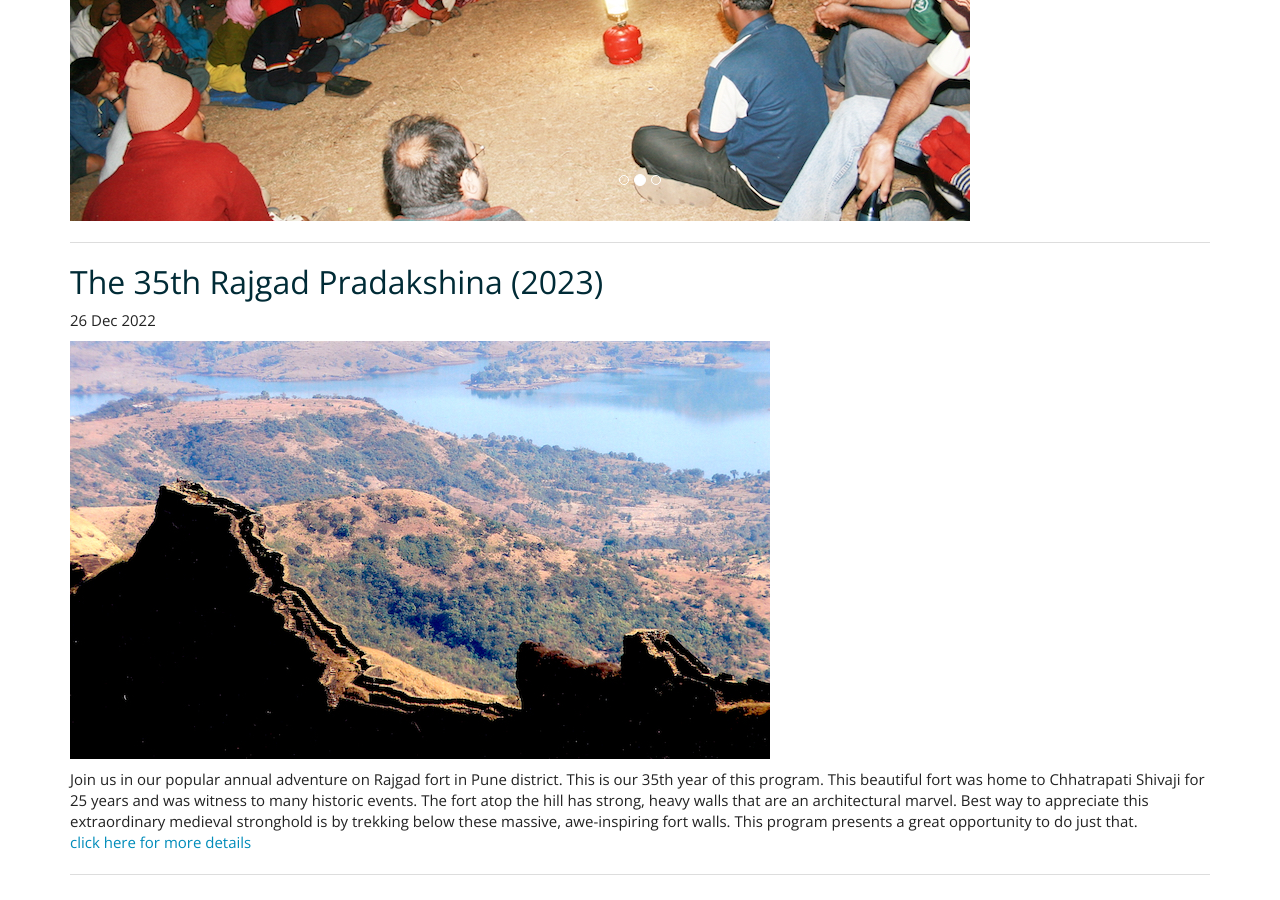
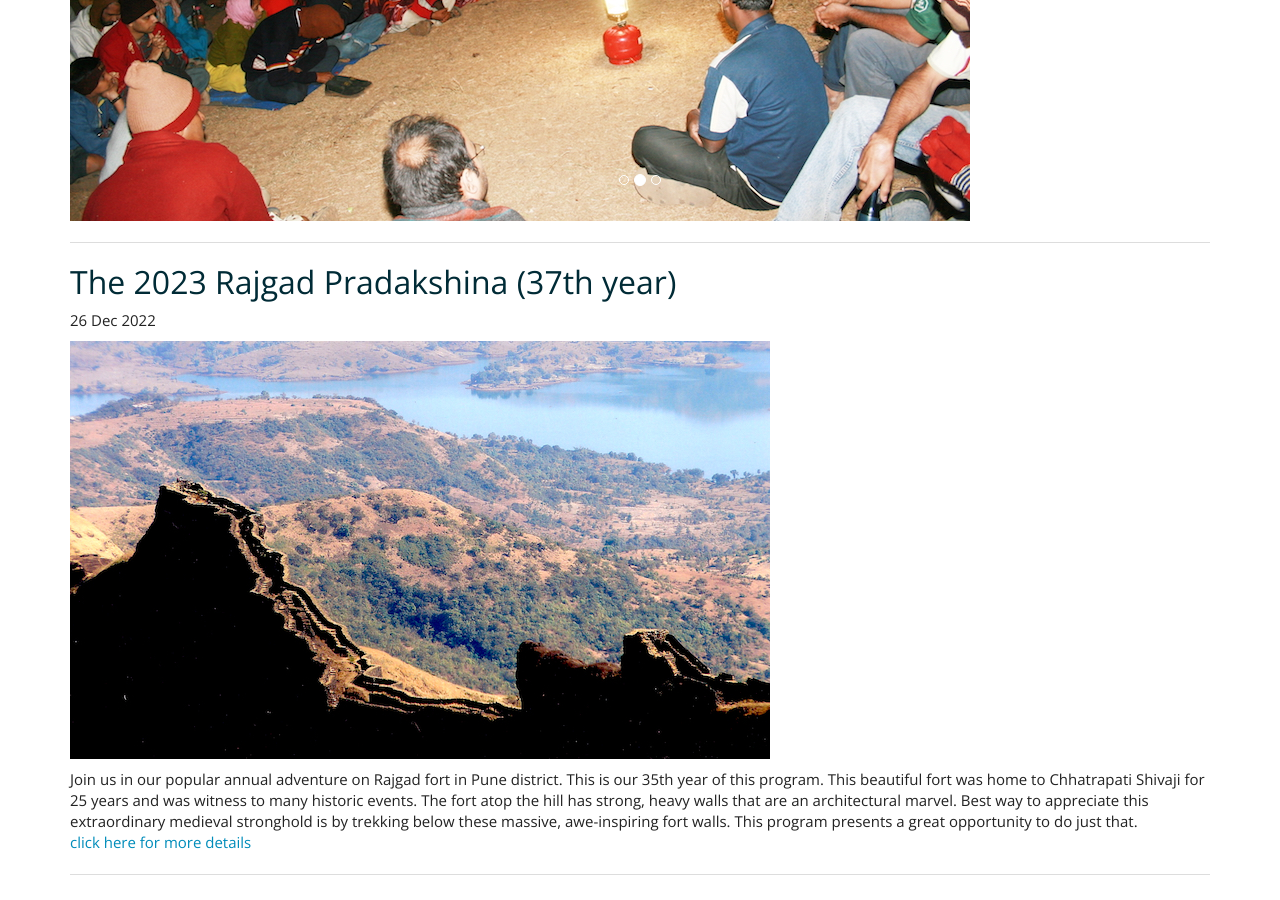
Before and after one commit to thenaturelovers/thenaturelovers.github.io, a Jekyll site: the page built from index.html, in a window 1280 px wide and 900 px high, scrolled down 450 px. Built offline with Jekyll 4.4.1, drawn with Linux system fonts in a browser that asks for light colours; nearby versions of some CDN libraries; part of the change alters nothing that is shown.

```diff
--- a/_posts/2022-12-26-rajgad-pradakshina-2022.md
+++ b/_posts/2022-12-26-rajgad-pradakshina-2022.md
@@ -1,6 +1,6 @@
 ---
 layout: post
-title:  The 35th Rajgad Pradakshina (2023)
+title:  The 2023 Rajgad Pradakshina (37th year)
 date:   2022-12-26 09:12:06 +0530
 meta: Join us in our popular annual adventure on Rajgad fort in Pune district. This is our 35th year of this program. This beautiful fort was home to Chhatrapati Shivaji for 25 years and was witness to many historic events. The fort atop the hill has strong, heavy walls that are an architectural marvel. Best way to appreciate this extraordinary medieval stronghold is by trekking below these massive, awe-inspiring fort walls. This program presents a great opportunity to do just that.
 keysubtext:
@@ -16,10 +16,10 @@ categories: course
 
 <div class="row"  style="margin-bottom: 20px">
 <div class="col-md-8 col-md-offset-2" style="background: #bfd3f0; padding: 20px">
-Four days in the presence of history, and natural world, away from cities, roads
-and crowds. This amazing experience beckons you. Absorb the atmosphere atop the
-wind swept mountain, and take in the magnificent panorama of medieval forts that
-is sure to transport you in the bygone times.
+Three days in the presence of history, and natural world, away from cities,
+roads and crowds. This amazing experience beckons you. Absorb the atmosphere
+atop the wind swept mountain, and take in the magnificent panorama of medieval
+forts that is sure to transport you in the bygone times.
 </div>
 </div>
 
@@ -87,11 +87,11 @@ The program involves following physical activities:
 <div class="row">
 <div class="col-md-8" style="border: 1px solid #bfd3f0; margin-bottom: 5px">
 
-We are happy to offer an early bird discount for payments made by <strong>22 January 2023</strong>, as that helps us to plan better, accurately estimate and plan the supplies to ferry up the mountain, and avoid loss.
+We are happy to offer an early bird discount for payments made by <strong>10 January 2023</strong>, as that helps us to plan better, accurately estimate and plan the supplies to ferry up the mountain, and avoid loss.
 
 <br style="margin: 10px" />
 
-<em>Early bird discount till 22nd January</em>
+<em>Early bird discount till 10th January</em>
 <br style="margin: 6px" />
 
 <ul>
@@ -155,7 +155,7 @@ Charges include:
 ### Registration
 
 + Once you have made the payment please fill the registration form online.
-- **Registration is online - [Click Here for the registration form](https://forms.gle/of4Dywc1AgmZncSFA)**
+- **Registration is online - [Click Here for the registration form](https://forms.gle/P79WpwkptkZ8VtCh6)**
 <!-- - **Student Registration (those under 18 years)** -- [Click here for Student Registration Form](https://forms.gle/zavWTvmCcT4QMAq16) -->
 - Registration confirmed only upon payment.
 - You can pay by online bank transfer (see below for bank details). Please send
```
